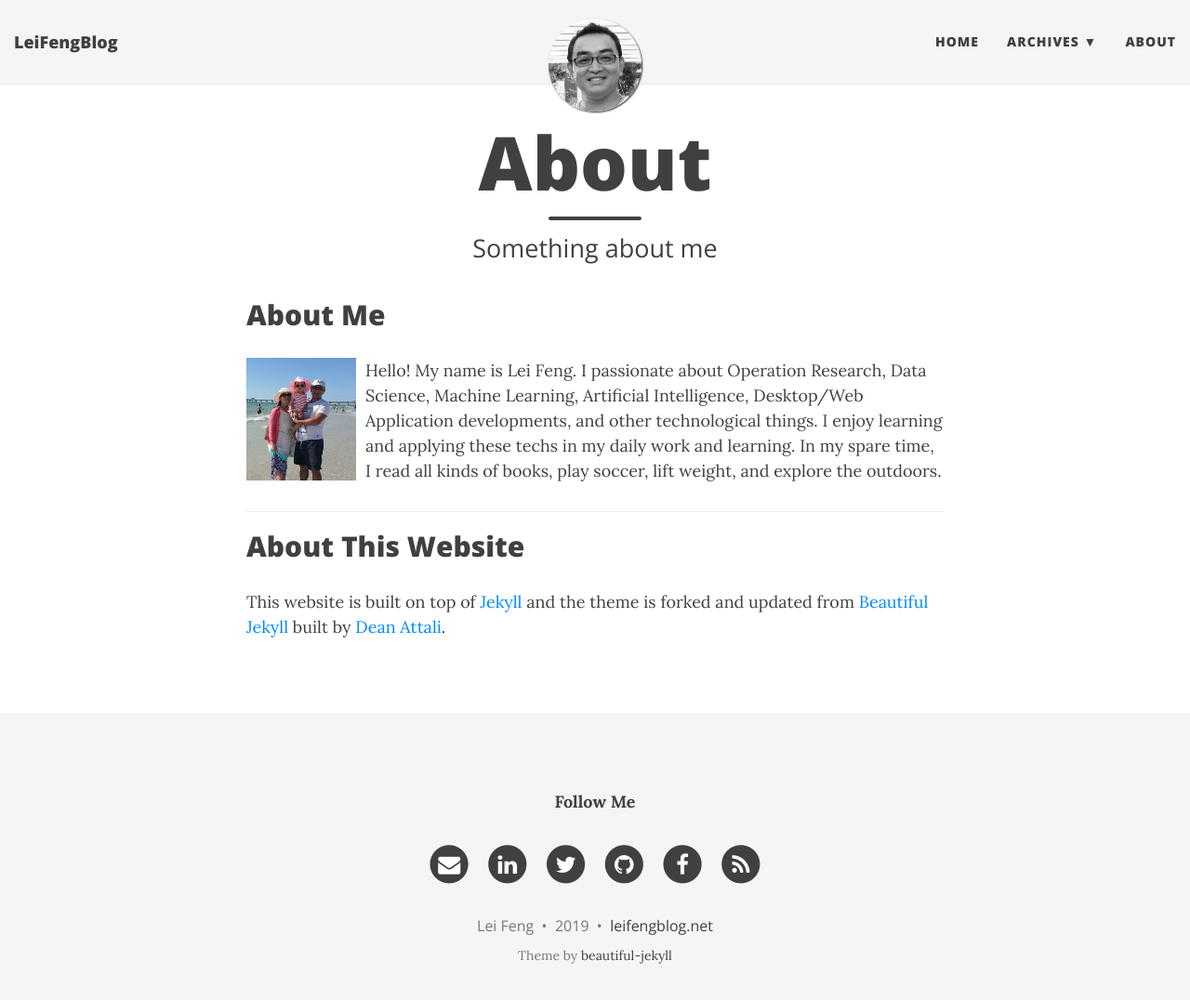
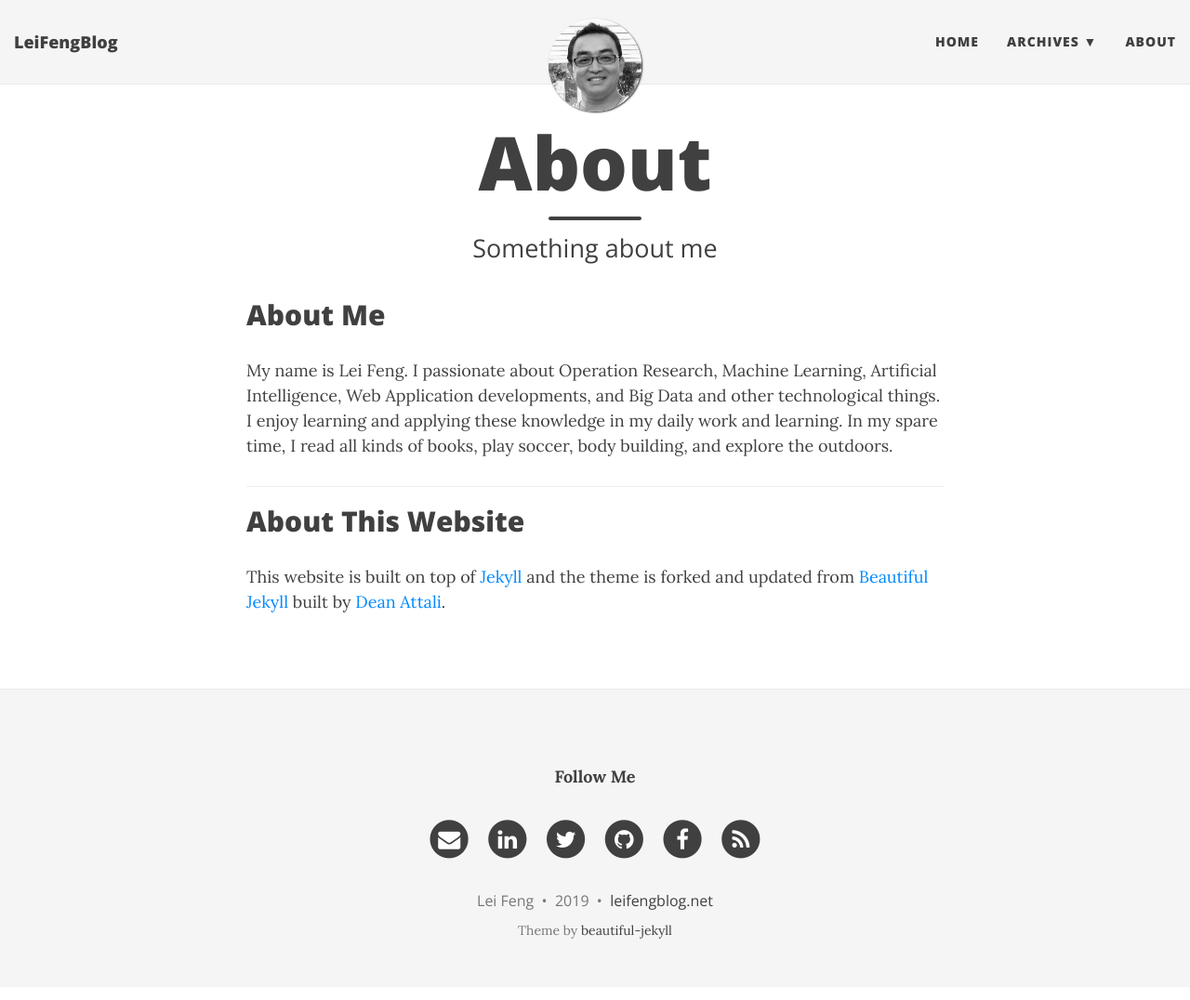
Before and after one commit to stonefl/stonefl.github.io, a Jekyll site: the page built from about.md, in a window 1280 px wide and 1089 px high. Shown: the top 1076 px of the window at 93% size. Built offline with Jekyll 4.4.1, drawn with Linux system fonts in a browser that asks for light colours; nearby versions of some CDN libraries.

Commit message:
update the description and deleted the picture

```diff
--- a/about.md
+++ b/about.md
@@ -6,10 +6,7 @@ comments: false
 ---
 
 ## About Me
-
-
-<img src="/img/avatar/family.jpg" alt="Picture of family" align="left" style="PADDING-RIGHT: 10px">
-Hello! My name is Lei Feng. I passionate about Operation Research, Data Science, Machine Learning, Artificial Intelligence, Desktop/Web Application developments, and other technological things. I enjoy learning and applying these techs in my daily work and learning. In my spare time, I read all kinds of books, play soccer, lift weight, and explore the outdoors.
+My name is Lei Feng. I passionate about Operation Research, Machine Learning, Artificial Intelligence, Web Application developments, and Big Data and other technological things. I enjoy learning and applying these knowledge in my daily work and learning. In my spare time, I read all kinds of books, play soccer, body building, and explore the outdoors.
 
 
 ---
```
